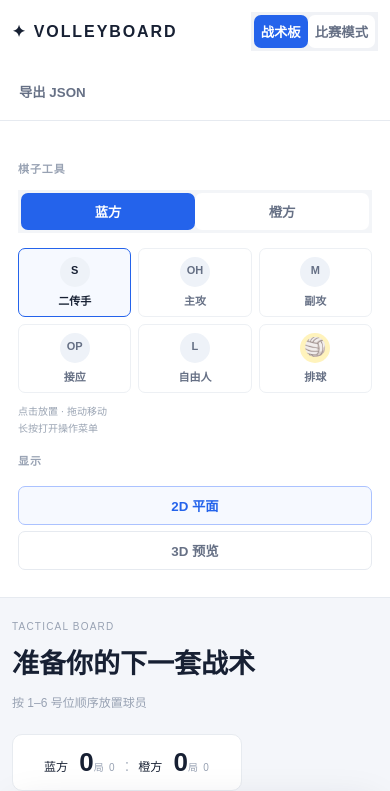
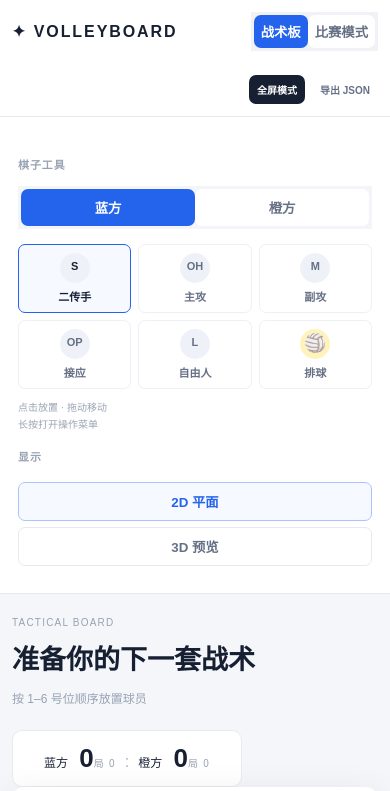
Before and after one commit to ciyuan4869/volleyball-tactical-board, a React (Vite) app: page / in a window 390 px wide. Shown: the top 791 px of the page. Built offline with nearby package versions, Linux system fonts and the light colour scheme.

Commit message:
feat: add fullscreen mobile layout and board controls

```diff
--- a/src/App.css
+++ b/src/App.css
@@ -59,3 +59,8 @@
 .stage[class~="3d"] .net:before,.stage[class~="3d"] .net:after{transform:translateX(-50%) translateZ(18px)}
 .stage[class~="3d"] .token{transform-style:preserve-3d;will-change:transform;}
 .stage[class~="3d"] .token:after{z-index:-1}
+/* fullscreen and mobile immersive layout */
+.header-actions{display:flex;gap:7px;align-items:center}.header-actions button:first-child{background:#172033;color:#fff}
+.app.fullscreen{position:fixed;inset:0;z-index:9999;background:#f4f6fa;overflow:auto}.app.fullscreen header{height:62px}.app.fullscreen main{min-height:calc(100vh - 98px)}
+.app.fullscreen section{padding:20px 28px}.app.fullscreen .stage{max-width:1100px}.app.fullscreen .court{max-height:calc(100vh - 210px)}
+@media(max-width:700px){.header-actions{margin-left:auto}.header-actions button{font-size:10px;padding:7px 8px}.app.fullscreen header{height:54px;padding:8px 10px}.app.fullscreen header b{font-size:12px}.app.fullscreen nav{display:none}.app.fullscreen main{min-height:calc(100vh - 54px);display:block}.app.fullscreen aside{display:none}.app.fullscreen section{padding:8px 8px 18px}.app.fullscreen .intro{display:flex;align-items:center;margin-bottom:8px}.app.fullscreen .intro h1{font-size:18px;margin:3px 0}.app.fullscreen .intro p{display:none}.app.fullscreen .score{padding:6px 10px}.app.fullscreen .score b{font-size:20px}.app.fullscreen .stage{width:100%;max-width:none;margin:0}.app.fullscreen .court{width:100%;max-height:none;aspect-ratio:1.62}.app.fullscreen .legend{margin-top:8px;font-size:10px}.app.fullscreen footer{display:none}}
--- a/src/App.tsx
+++ b/src/App.tsx
@@ -47,6 +47,7 @@ export default function App() {
   const [orbit, setOrbit] = useState(false)
   const [actionId, setActionId] = useState<string | null>(null)
   const [replaceOpen, setReplaceOpen] = useState(false)
+  const [fullscreen, setFullscreen] = useState(false)
   const boardRef = useRef<HTMLDivElement>(null)
   const orbitStart = useRef({ x: 0, y: 0, rotX: 55, rotY: -12 })
   const press = useRef<number | undefined>(undefined)
@@ -102,10 +103,12 @@ export default function App() {
   }
 
   const exportJson = () => { const a = document.createElement('a'); a.href = URL.createObjectURL(new Blob([JSON.stringify({ schema: 2, pieces, score }, null, 2)], { type: 'application/json' })); a.download = '排球战术方案.json'; a.click() }
+  const toggleFullscreen = async () => { if (!document.fullscreenElement) { await document.documentElement.requestFullscreen?.(); setFullscreen(true) } else { await document.exitFullscreen?.(); setFullscreen(false) } }
+  useEffect(() => { const onFull = () => setFullscreen(Boolean(document.fullscreenElement)); document.addEventListener('fullscreenchange', onFull); return () => document.removeEventListener('fullscreenchange', onFull) }, [])
   const courtStyle = view === '3d' ? { transform: `perspective(1200px) rotateX(${rotX}deg) rotateY(${rotY}deg) scale(${zoom})` } : undefined
 
-  return <div className='app' onPointerMove={move} onPointerUp={stopDrag}>
-    <header><b>✦ VOLLEYBOARD</b><nav><button className={mode === 'board' ? 'on' : ''} onClick={() => setMode('board')}>战术板</button><button className={mode === 'match' ? 'on' : ''} onClick={() => setMode('match')}>比赛模式</button></nav><button onClick={exportJson}>导出 JSON</button></header>
+  return <div className={'app '+(fullscreen?'fullscreen':'')} onPointerMove={move} onPointerUp={stopDrag}>
+    <header><b>✦ VOLLEYBOARD</b><nav><button className={mode === 'board' ? 'on' : ''} onClick={() => setMode('board')}>战术板</button><button className={mode === 'match' ? 'on' : ''} onClick={() => setMode('match')}>比赛模式</button></nav><div className='header-actions'><button onClick={toggleFullscreen}>{fullscreen ? '退出全屏' : '全屏模式'}</button><button onClick={exportJson}>导出 JSON</button></div></header>
     <main><aside><h4>棋子工具</h4><div className='teams'><button className={team === 'home' ? 'on' : ''} onClick={() => setTeam('home')}>蓝方</button><button className={team === 'away' ? 'on orange' : ''} onClick={() => setTeam('away')}>橙方</button></div><div className='tools'>{types.map(t => <button key={t} className={tool === t ? 'sel' : ''} onClick={() => setTool(t)}><i className={t}>{labels[t]}</i>{names[t]}</button>)}</div><p>点击放置 · 拖动移动<br />长按打开操作菜单</p><h4>显示</h4><button className={view === '2d' ? 'wide on' : 'wide'} onClick={() => setView('2d')}>2D 平面</button><button className={view === '3d' ? 'wide on' : 'wide'} onClick={() => setView('3d')}>3D 预览</button></aside>
       <section><div className='intro'><div><small>{mode === 'match' ? 'MATCH CENTER' : 'TACTICAL BOARD'}</small><h1>{mode === 'match' ? (score.finished ? '比赛已结束' : `第 ${Math.min(score.set, 5)} 局进行中`) : '准备你的下一套战术'}</h1><p>{msg}</p></div><div className='score'><span>蓝方 <b>{score.home}</b><small>局 {score.setsHome}</small></span><em>:</em><span>橙方 <b>{score.away}</b><small>局 {score.setsAway}</small></span></div></div>
         {mode === 'match' && <div className='controls'><button className='blue' disabled={score.finished} onClick={() => scorePoint('home')}>蓝方得分 +1</button><button disabled={!history.length} onClick={() => { const previous = history.at(-1); if (previous) { setScore(previous.score); setPieces(previous.pieces); setHistory(history.slice(0, -1)); setMsg('已撤销上一球，比分和站位已恢复') } }}>撤销上一球</button><button className='orange' disabled={score.finished} onClick={() => scorePoint('away')}>橙方得分 +1</button></div>}
```
